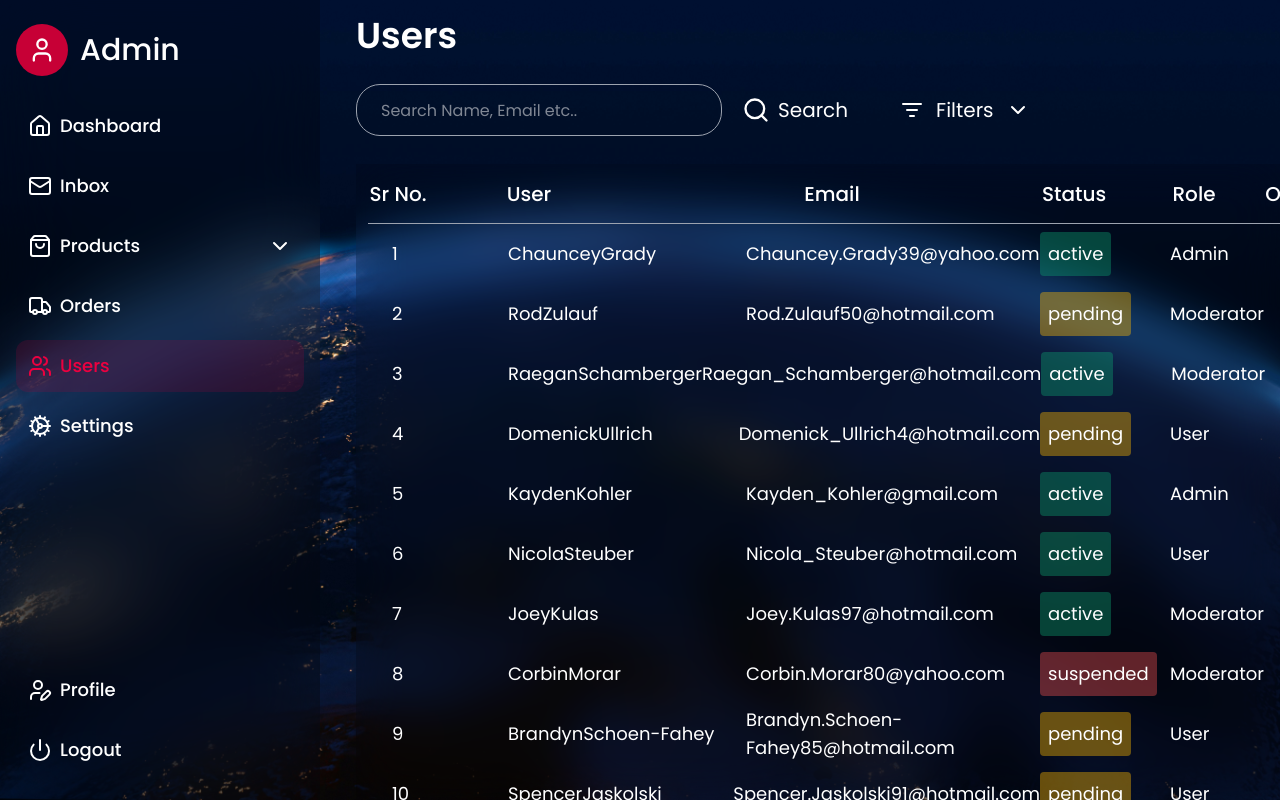
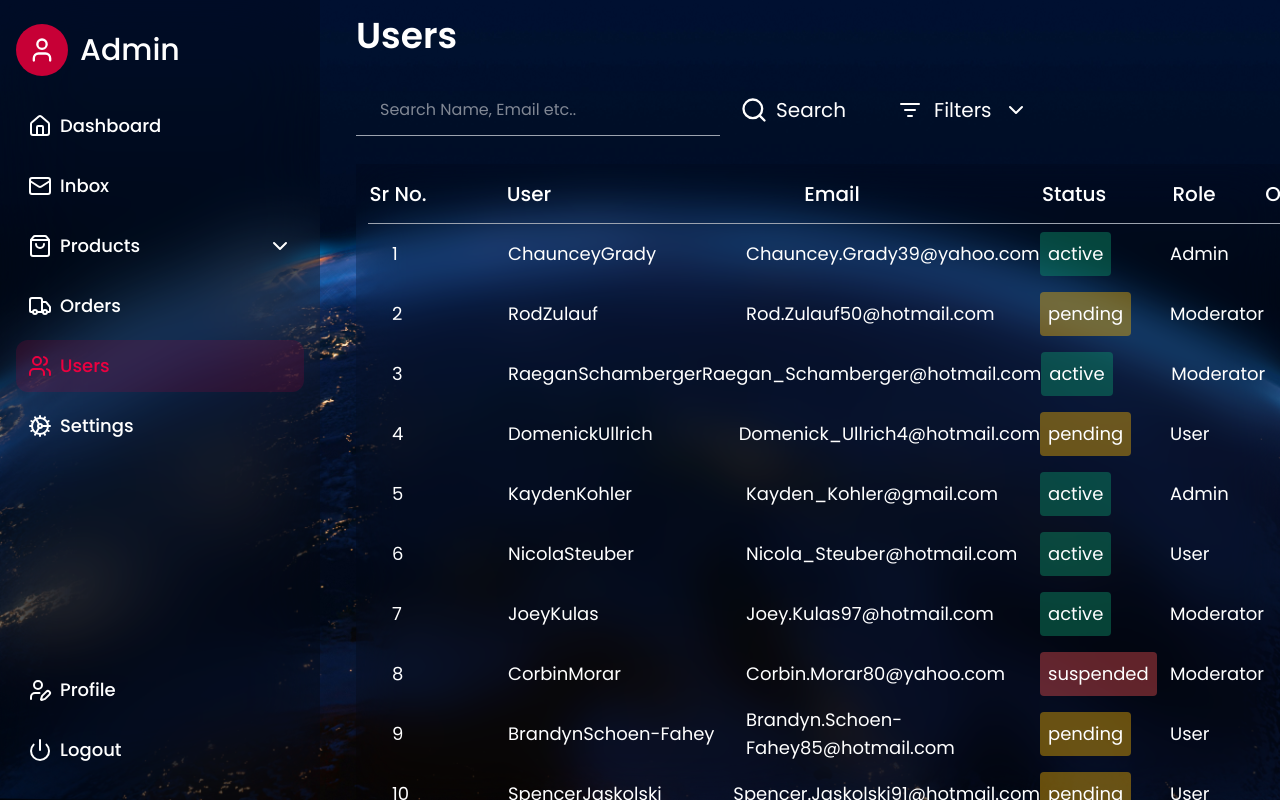
Before and after one commit to Manpreet055/Stitche_E_Commerce_Project, a React (Vite) app in the folder Day_07_Admin_panel_project/: page /users in a window 1280 px wide. Shown: the top 800 px of the page. Built offline with nearby package versions, Linux system fonts and the light colour scheme.

Commit message:
completed searchbar , filter functionality
completed search bar functionality ui tweaks etc.

```diff
--- a/Day_07_Admin_panel_project/src/App.jsx
+++ b/Day_07_Admin_panel_project/src/App.jsx
@@ -2,16 +2,20 @@ import "./index.css";
 import MainMenu from "./Components/Sidebar/MainMenu";
 import { Outlet } from "react-router-dom";
 import { Navbar } from "flowbite-react";
+import SearchContextProvider from "./Context/SearchContextProvider";
 function App() {
-
   return (
     <div>
-        {/* <Navbar></Navbar> */}
+      {/* <Navbar></Navbar> */}
       <div className="flex w-full ">
         <MainMenu />
-        <main className={`scrollbar-hidden w-full mt-10 lg:mt-0 lg:ml-80 px-2 lg:pl-5`}>
-          <Outlet></Outlet>
-        </main>
+        <SearchContextProvider>
+          <main
+            className={`scrollbar-hidden w-full mt-10 lg:mt-0 lg:ml-80 px-2 lg:pl-5`}
+          >
+            <Outlet></Outlet>
+          </main>
+        </SearchContextProvider>
       </div>
     </div>
   );
--- a/Day_07_Admin_panel_project/src/Components/Users/DataNavbar.jsx
+++ b/Day_07_Admin_panel_project/src/Components/Users/DataNavbar.jsx
@@ -1,8 +1,8 @@
 import Reac, { useState, useRef } from "react";
-import { Search, ListFilter, ChevronUp } from "lucide-react";
+import { ListFilter, ChevronUp } from "lucide-react";
 import { AnimatePresence, motion } from "framer-motion";
-import clickEvent from "../../Utilities/Animations/onClick";
 import Filters from "./Filters";
+import SearchBar from "./SearchBar";
 
 const DataNavbar = () => {
   const [filters, showFilters] = useState(false);
@@ -21,23 +21,7 @@ const DataNavbar = () => {
 
   return (
     <nav className="w-full flex gap-10 py-3">
-      <div className="h-full w-fit flex items-center gap-2">
-        <input
-          type="text"
-          className="border border-gray-400 h-full rounded-3xl px-6"
-          placeholder="Search Name, Email etc.."
-        />
-        <motion.button
-          variants={clickEvent}
-          initial="default"
-          whileHover="hover"
-          whileTap="click"
-          className=" p-3 flex items-center gap-2 text-xl rounded-2xl"
-        >
-          <Search size={28} />
-          Search
-        </motion.button>
-      </div>
+      <SearchBar></SearchBar>
       <div className="flex items-center relative">
         <motion.button
           onHoverStart={handleHoverStart}
--- a/Day_07_Admin_panel_project/src/Components/Users/Filters.jsx
+++ b/Day_07_Admin_panel_project/src/Components/Users/Filters.jsx
@@ -1,9 +1,12 @@
-import React from "react";
+import React, { useContext } from "react";
 import { useForm } from "react-hook-form";
-import {motion} from "framer-motion"
+import { motion } from "framer-motion";
 import clickEvent from "../../Utilities/Animations/onClick";
+import UsersData from "./UsersData";
+import SearchContext from "../../Context/SeachContext";
 
 const Filters = () => {
+  const { setSearchItems } = useContext(SearchContext);
   const {
     register,
     handleSubmit,
@@ -13,10 +16,38 @@ const Filters = () => {
 
   const formSubmit = (data) => {
     console.log(data);
+
+    // get active filters
+    let activeValues = Object.fromEntries(
+      Object.entries(data).filter(([_, value]) => value)
+    );
+    const activeKeys = Object.keys(activeValues).map((key) =>
+      key.toLowerCase()
+    );
+
+    const filterData = UsersData.filter((user) => {
+      let statusMatch =
+        activeKeys.includes(user.status.toLowerCase()) ||
+        !["active", "suspended", "pending"].some((k) => activeKeys.includes(k));
+      let roleMatch =
+        activeKeys.includes(user.role.toLowerCase()) ||
+        !["user", "admin", "moderator"].some((k) => activeKeys.includes(k));
+      let cityMatch = data.city
+        ? user.address.city.toLowerCase().includes(data.city.toLowerCase())
+        : true;
+
+      return statusMatch && roleMatch && cityMatch;
+    });
+    setSearchItems(filterData)
+    console.log(filterData);
   };
+
   return (
     <div className=" absolute top-15 z-90 flex flex-col blur-bg w-full">
-      <h1 className="text-2xl mx-5 px-3 border-b border-gray-400 font-semibold py-4"> Filters</h1>
+      <h1 className="text-2xl mx-5 px-3 border-b border-gray-400 font-semibold py-4">
+        {" "}
+        Filters
+      </h1>
       <form
         onSubmit={handleSubmit(formSubmit)}
         className=" overflow-auto w-full p-4 flex  gap-10"
@@ -45,11 +76,21 @@ const Filters = () => {
             <div className="flex gap-5 flex-col">
               <div className=" flex flex-col">
                 <label htmlFor="from">From</label>
-                <input id="from" className="form-input-sections" {...register("from_date")} type="date" />
+                <input
+                  id="from"
+                  className="form-input-sections"
+                  {...register("from_date")}
+                  type="date"
+                />
               </div>
               <div className=" flex flex-col">
                 <label htmlFor="To">To</label>
-                <input id="To" className="form-input-sections" {...register("to_date")} type="date" />
+                <input
+                  id="To"
+                  className="form-input-sections"
+                  {...register("to_date")}
+                  type="date"
+                />
               </div>
             </div>
           </div>
@@ -69,17 +110,29 @@ const Filters = () => {
             </div>
             <div className="flex gap-3 items-center text-lg">
               {" "}
-              <input type="checkbox" className="" {...register("moderator")} /> Moderator
+              <input
+                type="checkbox"
+                className=""
+                {...register("moderator")}
+              />{" "}
+              Moderator
             </div>
           </div>
-          <input type="text" className="form-input-sections" {...register("city")} placeholder="Search City" />
+          <input
+            type="text"
+            className="form-input-sections"
+            {...register("city")}
+            placeholder="Search City"
+          />
           <div className="flex flex-col gap-3">
             <motion.button
               variants={clickEvent}
               initial="default"
               whileHover="hover"
               whileTap="click"
-            type="reset" className=" bg-rose-800 p-4 rounded-2xl">
+              type="reset"
+              className=" bg-rose-800 p-4 rounded-2xl"
+            >
               Clear all
             </motion.button>
             <motion.button
@@ -87,7 +140,9 @@ const Filters = () => {
               initial="default"
               whileHover="hover"
               whileTap="click"
-            type="submit" className=" bg-rose-800 p-4 rounded-2xl">
+              type="submit"
+              className=" bg-rose-800 p-4 rounded-2xl"
+            >
               Submit
             </motion.button>
           </div>
--- /dev/null
+++ b/Day_07_Admin_panel_project/src/Components/Users/SearchBar.jsx
@@ -0,0 +1,75 @@
+import React, { useContext, useState } from "react";
+import clickEvent from "../../Utilities/Animations/onClick";
+import { Search } from "lucide-react";
+import { motion } from "framer-motion";
+import { useForm } from "react-hook-form";
+import UsersData from "./UsersData";
+import SearchContext from "../../Context/SeachContext";
+const SearchBar = () => {
+  const { setSearchItems } = useContext(SearchContext);
+  const {
+    register,
+    handleSubmit,
+    reset,
+    formState: { errors, touchedFields },
+  } = useForm();
+
+  const searchData = (data) => {
+    const searchterm = data.searches.trim().toLowerCase();
+
+    let searchResults = UsersData.filter((user) => {
+      return (
+        user.Username.toLowerCase().includes(searchterm) ||
+        user.email.toLowerCase().includes(searchterm) ||
+        user.dateJoined.includes(searchterm) ||
+        user.lastLogin.toLowerCase().includes(searchterm) ||
+        user.phone.includes(searchterm) ||
+        user.role.toLowerCase().includes(searchterm) ||
+        user.address.city.toLowerCase().includes(searchterm) ||
+        user.address.country.toLowerCase().includes(searchterm) ||
+        user.status.toLowerCase().includes(searchterm)
+      );
+    });
+    searchResults.length != 0 && setSearchItems(searchResults);
+    reset();
+  };
+
+  return (
+    <form
+      onSubmit={handleSubmit(searchData)}
+      className="h-full w-fit flex items-center gap-2"
+    >
+      <div className="relative h-full flex flex-col gap-2">
+        <input
+          {...register("searches", {
+            required: "Search field cannot be empty",
+            minLength: { value: 4, message: "Minimum 4 letters required " },
+          })}
+          type="text"
+          className={`border-b ${
+            errors.searches ? " outline-red-600" : "border-gray-400"
+          } h-full  px-6 focus:border-none`}
+          placeholder="Search Name, Email etc.."
+        />
+        {errors.searches && touchedFields.searches && (
+          <p className=" absolute top-14 left-2 l text-lg text-red-600">
+            *{errors.searches.message}
+          </p>
+        )}
+      </div>
+      <motion.button
+        type="submit"
+        variants={clickEvent}
+        initial="default"
+        whileHover="hover"
+        whileTap="click"
+        className=" p-3 flex items-center gap-2 text-xl rounded-2xl"
+      >
+        <Search size={28} />
+        Search
+      </motion.button>
+    </form>
+  );
+};
+
+export default SearchBar;
--- a/Day_07_Admin_panel_project/src/Components/Users/Users.jsx
+++ b/Day_07_Admin_panel_project/src/Components/Users/Users.jsx
@@ -1,15 +1,49 @@
-import React, { useState } from "react";
+import React, { useContext, useEffect, useState } from "react";
 import UsersData from "./UsersData";
-import {container} from "../../Utilities/Animations/ListStagger"
-import {motion} from "framer-motion";
+import { container } from "../../Utilities/Animations/ListStagger";
+import { AnimatePresence, motion } from "framer-motion";
 import UserRow from "./UserRow";
 import DataNavbar from "./DataNavbar";
+import SearchContext from "../../Context/SeachContext";
+import { useNavigate } from "react-router-dom";
+import { ChevronLeft } from "lucide-react";
+import clickEvent from "../../Utilities/Animations/onClick";
+const Users = () => {
+  const { searchItems, setSearchItems } = useContext(SearchContext);
+  const navigate = useNavigate();
+  const goBack = () => {
+    navigate("/users");
+    setSearchItems(null);
+  };
+  const dataProviderArray = searchItems ?? UsersData;
 
-const Users = () => {
-  return <section className="w-full p-4 h-screen overflow-y-auto scrollbar-hidden flex flex-col gap-4">
+  return (
+    <section className="w-full p-4 h-screen overflow-y-auto scrollbar-hidden flex flex-col gap-4">
       <h2 className="text-4xl font-semibold">Users</h2>
       <DataNavbar />
-
+      <AnimatePresence>
+        {searchItems !== null && (
+          <motion.div
+            initial={{ x: -30, opacity: 0 }}
+            animate={{ x: 0, opacity: 1 }}
+            transition={{ duration: 0.2 }}
+            className="blur-bg text-start w-full text-lg items-center   px-3 py-2 flex "
+          >
+            <motion.button
+              variants={clickEvent}
+              initial="default"
+              whileHover="hover"
+              whileTap="click"
+              onClick={goBack}
+              className="flex justify-self-start items-center"
+            >
+              <ChevronLeft></ChevronLeft>
+              Back
+            </motion.button>
+            <div className="w-full flex text-xl justify-center">{`Found ${searchItems.length} Results`}</div>
+          </motion.div>
+        )}
+      </AnimatePresence>
       <div className="blur-bg px-3 w-full min-w-[900px]">
         <ul className="h-[60px] grid grid-cols-[60px_1fr_2fr_80px_160px_50px_240px] place-items-center text-xl font-medium border-b  border-gray-400 ">
           <li>Sr No.</li>
@@ -26,16 +60,13 @@ const Users = () => {
           variants={container}
           className="px-6 flex flex-col"
         >
-        {
-          UsersData.map((user,index)=>(
-            <UserRow serial={index + 1 } phone={user.phone} joindate={user.dateJoined} isVerified={user.verified} city={user.address.city} country={user.address.country} userID={user.id} name={user.Username} email={user.email} status={user.status} role={user.role} lastLogin={user.lastLogin} orders={user.orders}/>
-          ))
-        }
+          {dataProviderArray.map((user, index) => (
+            <UserRow serial={index + 1} key={user.id} user={user} />
+          ))}
         </motion.ul>
       </div>
-
-
-    </section>;
+    </section>
+  );
 };
 
 export default Users;
--- a/Day_07_Admin_panel_project/src/Components/Users/UsersData.js
+++ b/Day_07_Admin_panel_project/src/Components/Users/UsersData.js
@@ -1013,4 +1013,5 @@ const UsersData =  [ {
   }
 ]
 
+
 export default UsersData;
--- /dev/null
+++ b/Day_07_Admin_panel_project/src/Context/SeachContext.js
@@ -0,0 +1,5 @@
+import React from "react";
+
+let SearchContext  = React.createContext();
+
+export default SearchContext;
--- /dev/null
+++ b/Day_07_Admin_panel_project/src/Context/SearchContextProvider.jsx
@@ -0,0 +1,14 @@
+import React, { useState } from 'react'
+import SearchContext from './SeachContext'
+
+const SearchContextProvider = ({children}) => {
+const [searchItems,setSearchItems] = useState(null);
+  return (
+
+    <SearchContext.Provider value={{searchItems,setSearchItems}}>
+        {children}
+    </SearchContext.Provider>
+  )
+}
+
+export default SearchContextProvider
```
Also changed, not shown: Day_07_Admin_panel_project/src/Components/Users/UserRow.jsx (+9 -20 lines), 1 other file (tests, documents, lock files or other folders). Lines whose indentation alone changed are shown as unchanged.
